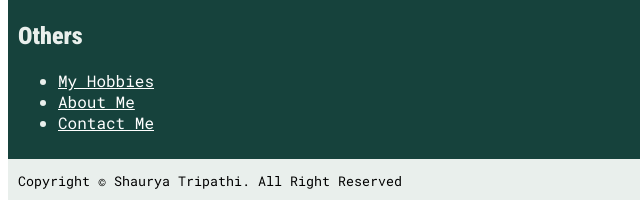
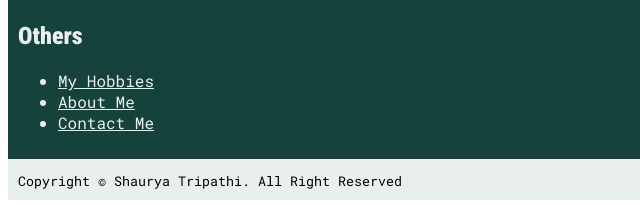
Before and after one commit to Shaurya-Tripathi-06/My-Resume, a plain HTML site: page index.html in a window 1280 px wide. Shown: the part 912-1117 px from the top of the page, 0-640 px from the left. Drawn offline with Linux system fonts and the light colour scheme.

Commit message:
Update style.css

```diff
--- a/style.css
+++ b/style.css
@@ -35,5 +35,5 @@ h2{
     padding:10px;
 }
 a{
-    color:white
+    color:#E9EFEC
 }
```
